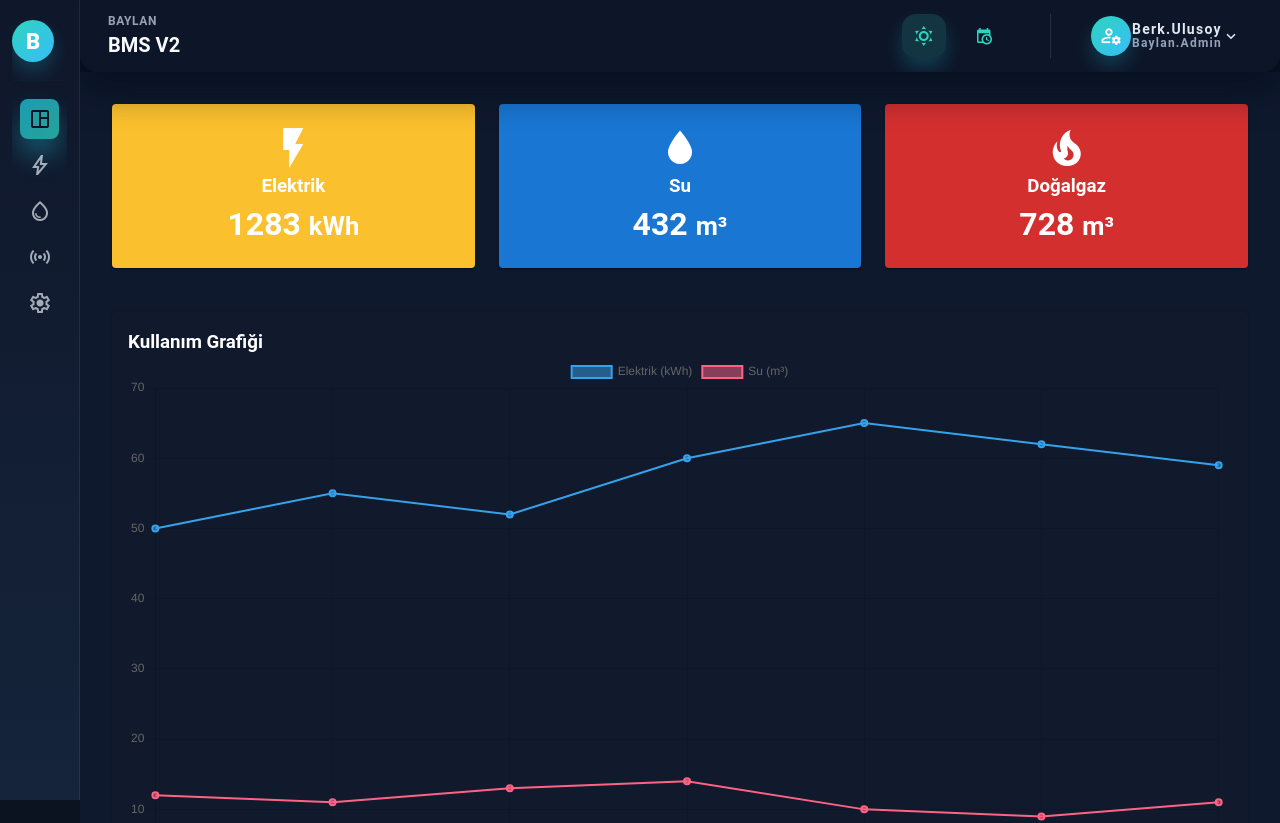
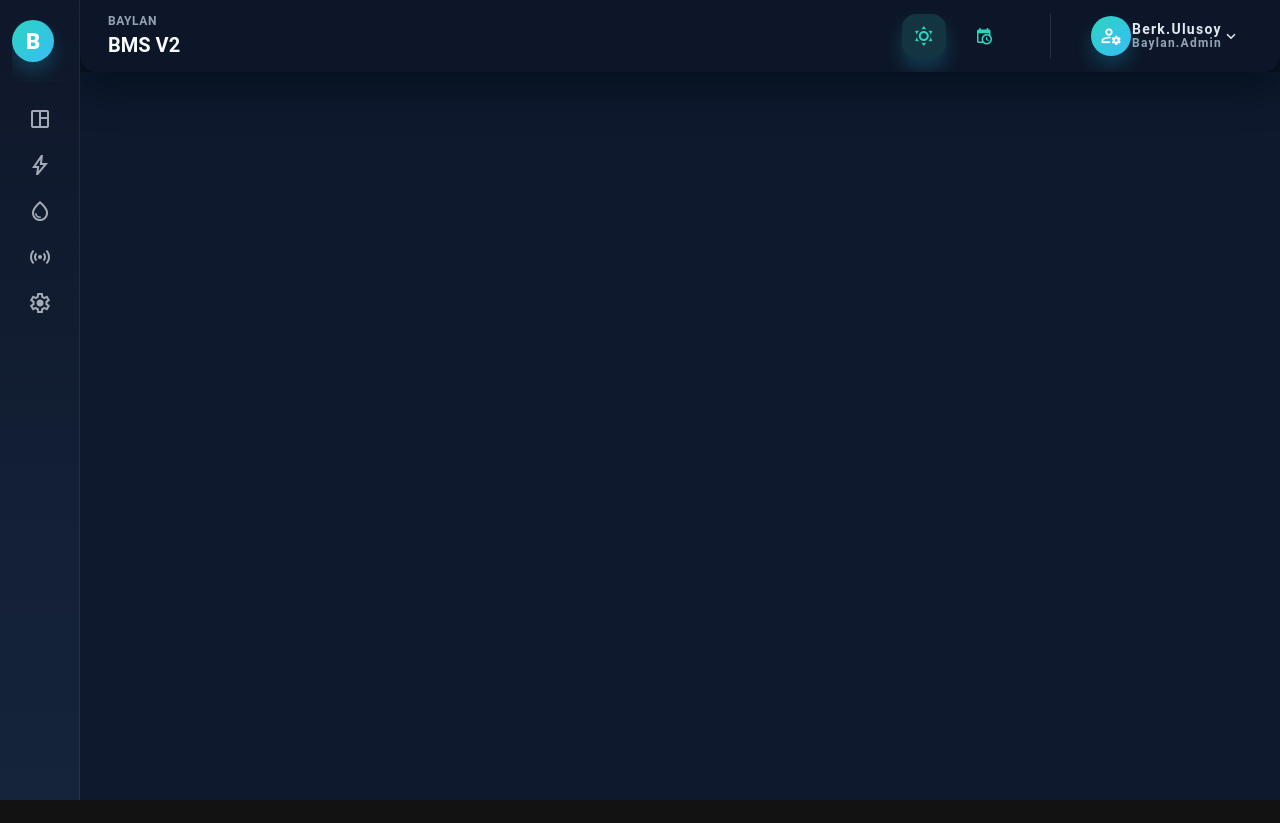
Before and after one commit to saymycode/meter-management-demo, a Vue app in the folder BMSV2UIDEMO/: page / in a window 1280 px wide. Shown: the top 823 px of the page. After the commit the page ends 800 px from the top, so only its background shows below. Built offline with nearby package versions, Linux system fonts and the light colour scheme; a small style sheet from the web is missing; what ag-grid-community would draw is missing.

Commit message:
dashboardın ayağa kalkışı

```diff
--- a/BMSV2UIDEMO/src/components/layout/Sidebar.vue
+++ b/BMSV2UIDEMO/src/components/layout/Sidebar.vue
@@ -58,7 +58,7 @@ const isExpanded = ref(false)
 const toggleSidebar = () => (isExpanded.value = !isExpanded.value)
 
 const menuItems = [
-  { title: 'Dashboard', icon: 'space_dashboard', to: '/' },
+  { title: 'Dashboard', icon: 'space_dashboard', to: '/homeview' },
   { title: 'Elektrik', icon: 'bolt', to: '/electricity' },
   { title: 'Su', icon: 'water_drop', to: '/water' },
   { title: 'Sensör', icon: 'sensors', to: '/sensor' },
@@ -157,7 +157,9 @@ const menuItems = [
   font-family: 'Material Symbols Outlined';
   font-size: 24px;
   color: var(--sidebar-icon);
-  transition: color 0.3s ease, transform 0.3s ease;
+  transition:
+    color 0.3s ease,
+    transform 0.3s ease;
 }
 
 .sidebar-item:hover .sidebar-icon {
--- a/BMSV2UIDEMO/src/router/index.js
+++ b/BMSV2UIDEMO/src/router/index.js
@@ -1,5 +1,5 @@
 import { createRouter, createWebHistory } from 'vue-router'
-import Dashboard from '../pages/Dashboard.vue'
+import HomeView from '../views/HomeView.vue'
 import Electricity from '../views/Electricity.vue'
 import Water from '../views/Water.vue'
 import Sensor from '../views/Sensor.vue'
@@ -8,7 +8,7 @@ import Settings from '../views/Settings.vue'
 const router = createRouter({
   history: createWebHistory(import.meta.env.BASE_URL),
   routes: [
-    { path: '/', name: 'dashboard', component: Dashboard },
+    { path: '/homeview', name: 'homeview', component: HomeView },
     { path: '/electricity', name: 'electricity', component: Electricity },
     { path: '/water', name: 'water', component: Water },
     { path: '/sensor', name: 'sensor', component: Sensor },
```
